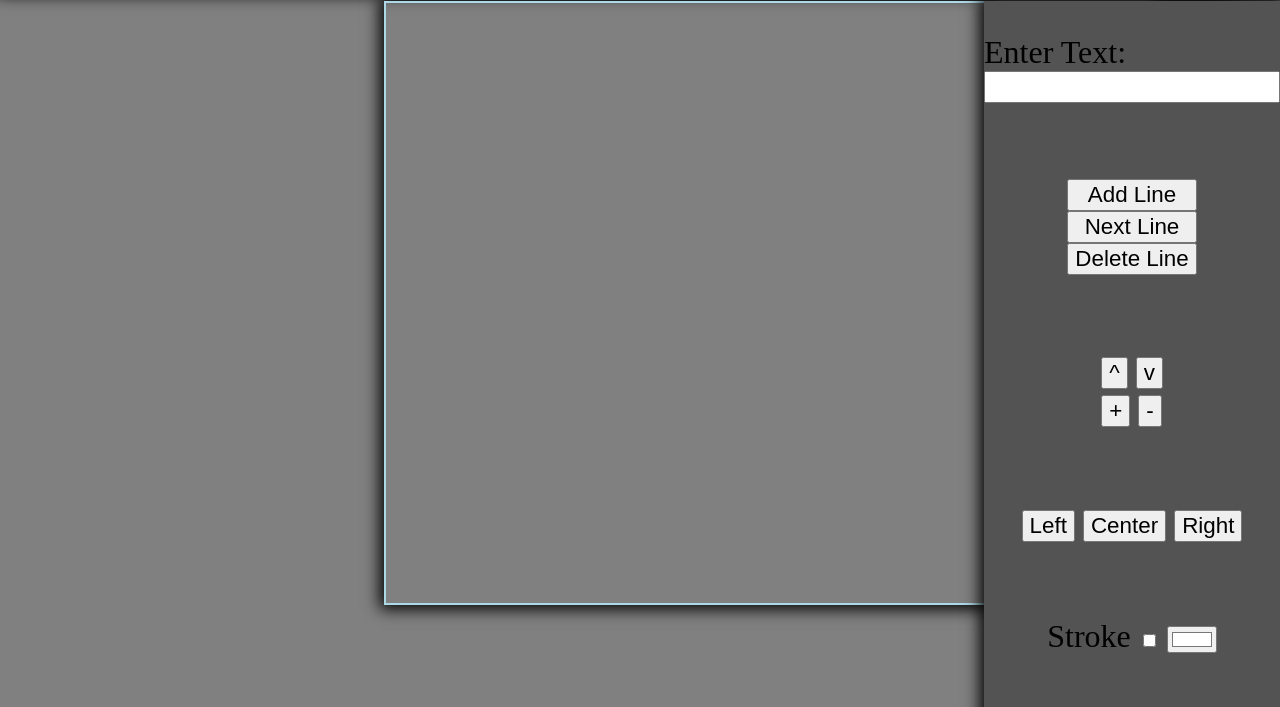
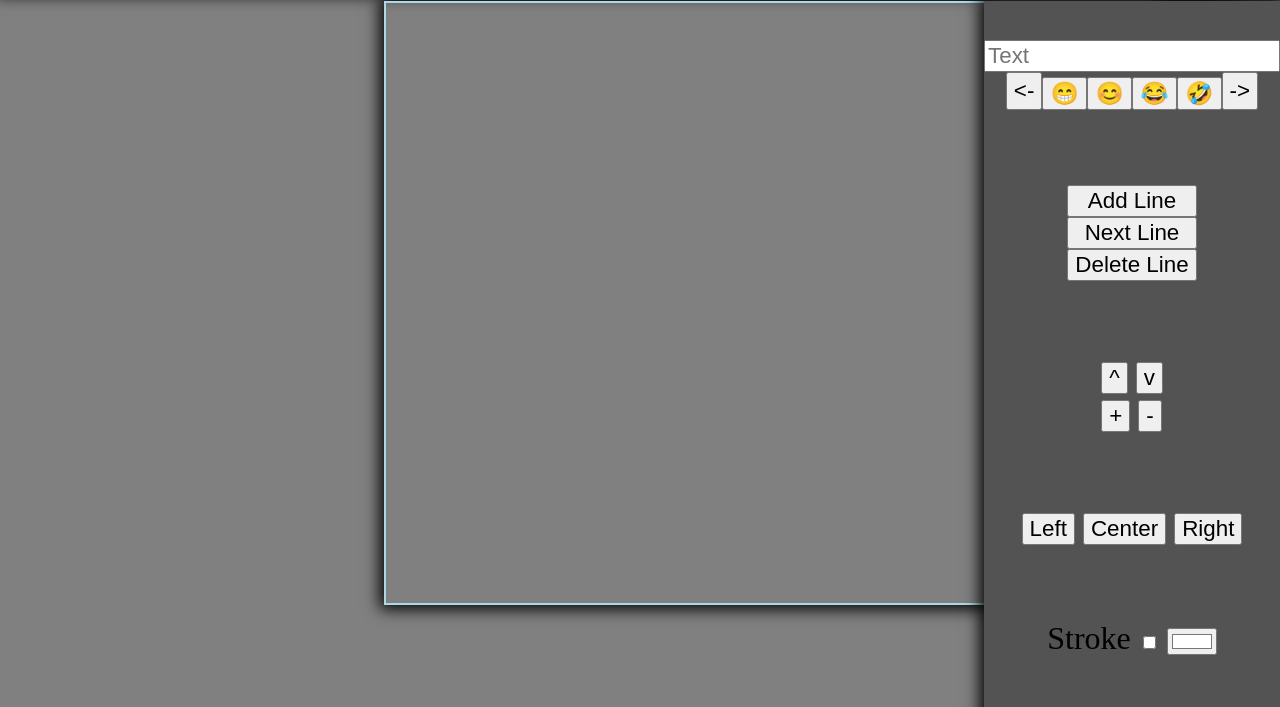
Before and after one commit to BenAvrahamos/Meme-Generator, a plain HTML site: page index.html in a window 1280 px wide. Both pictures are taken after a click on the button "To The Editor". Shown: the part 93-800 px from the top of the page. Drawn offline with Linux system fonts and the light colour scheme.

Commit message:
Add emoji section to editor settings

```diff
--- a/Styles/basics/helpers.css
+++ b/Styles/basics/helpers.css
@@ -1,6 +1,7 @@
 .hide{
     display: none!important;
 }
+
 
 .flex-column{
     display: flex;
--- a/Styles/components/editor.css
+++ b/Styles/components/editor.css
@@ -17,6 +17,15 @@ canvas {
     margin: 0;
     box-shadow: 0 0 15px 4px;
     background-color: rgb(83, 83, 83);
+}
+
+.emojis-container{
+    display: flex;
+    justify-content: center;
+}
+
+.emoji{
+    width: 2em;
 }
 
 .editor-options input,
--- a/Styles/components/header.css
+++ b/Styles/components/header.css
@@ -25,7 +25,7 @@
 }
 
 
-.header h1{
+.header h1 {
     font-size: 2em;
     text-align: center;
 }
--- a/index.html
+++ b/index.html
@@ -59,9 +59,19 @@
 
         <section class="editor-options">
 
-            <div class="text-input flex-column">
-                <label for="text-input">Enter Text:</label>
-                <input oninput="onTxtInput(value)" type="text" id="text-input">
+            <div class="text-input ">
+                <input oninput="onTxtInput(value)" placeholder="Text" type="text" id="text-input">
+
+                <div class="emojis-container">
+                    <button onclick="onRenderEmojis(-1)">&lt;-</button>
+
+                    <div class="emojis">
+
+
+                    </div>
+                   <button onclick="onRenderEmojis(1)">-></button>
+
+                </div>
             </div>
 
             <div class="line-control flex-column">
@@ -85,6 +95,10 @@
                 <button onclick="onAlignText('center')">Center</button>
                 <button onclick="onAlignText('right')">Right</button>
             </div>
+
+
+
+
 
             <div class="stroke-control">
                 <label for="stroke">Stroke</label>
--- a/meme.controller.js
+++ b/meme.controller.js
@@ -7,13 +7,17 @@ let gStartPos
 let gElCanvas
 let gCtx
 
+const emojis  = {
+    emojis: ['😁', '😊', '😂', '🤣', '❤', '😍', '😒', '👌', '😘', '💕', '👍', '😎', '😉', '🤞', '✌','🎂'],
+    page: { idx: 0, containerSize: 4 }
+}
 
 function onInit() {
     gElCanvas = document.querySelector('canvas')
     gCtx = gElCanvas.getContext('2d')
     renderGallery()
-
     addListeners()
+    onRenderEmojis()
 
 }
 
@@ -30,6 +34,32 @@ function addListeners() {
     gElCanvas.addEventListener('touchend', onUp)
 
 }
+
+function onRenderEmojis(value = 0){
+    emojis.page.idx +=value
+    if (emojis.page.idx === 4) emojis.page.idx = 0
+    if (emojis.page.idx === -1) emojis.page.idx = 3
+
+    const elEmojis = document.querySelector('.emojis')
+    const startIdx = emojis.page.idx * emojis.page.containerSize
+
+    const slicedEmojis = emojis.emojis.slice(startIdx,startIdx +emojis.page.containerSize)
+
+    console.log(slicedEmojis);
+
+    const strHTMLs = slicedEmojis.map(emoji =>
+        `<button class="emoji" onclick="onDrawEmoji('${emoji}')">${emoji}</button>`)
+
+    elEmojis.innerHTML = strHTMLs.join('')
+}
+
+function onDrawEmoji(emoji){
+    const gMeme = getGMeme()
+    drawEmoji(emoji)
+    renderMeme(gMeme)
+
+}
+
 
 function onDown(ev){
     const gMeme = getGMeme()
@@ -72,7 +102,7 @@ function onUp(){
 
 function resizeCanvas() {
     const elContainer = document.querySelector('.canvas-container')
-    console.log();
+
 
     gElCanvas.width = elContainer.offsetWidth
     gElCanvas.height = elContainer.offsetHeight
@@ -87,8 +117,10 @@ function renderMeme(meme) {
         const imageIdx = selectedImgId - 1
         const elImg = new Image()
         elImg.src = getImgByIdx(imageIdx)
-        gCtx.drawImage(elImg, 0, 0, gElCanvas.width, gElCanvas.height)
-        drawLines(lines, selectedLineIdx)
+        elImg.onload = () => {
+            gCtx.drawImage(elImg, 0, 0, gElCanvas.width, gElCanvas.height)
+            drawLines(lines, selectedLineIdx)}
+
     }
 
 }
--- a/service/meme.service.js
+++ b/service/meme.service.js
@@ -227,6 +227,12 @@ function clearFilter() {
     gImgFilter.filterBy.category = ''
 }
 
+function drawEmoji(emoji) {
+    gMeme.lines[gMeme.selectedLineIdx].txt += emoji
+
+
+}
+
 // function saveCanvas(dataUrl) {
 
 //     savedMemes.push(gMeme)
```
